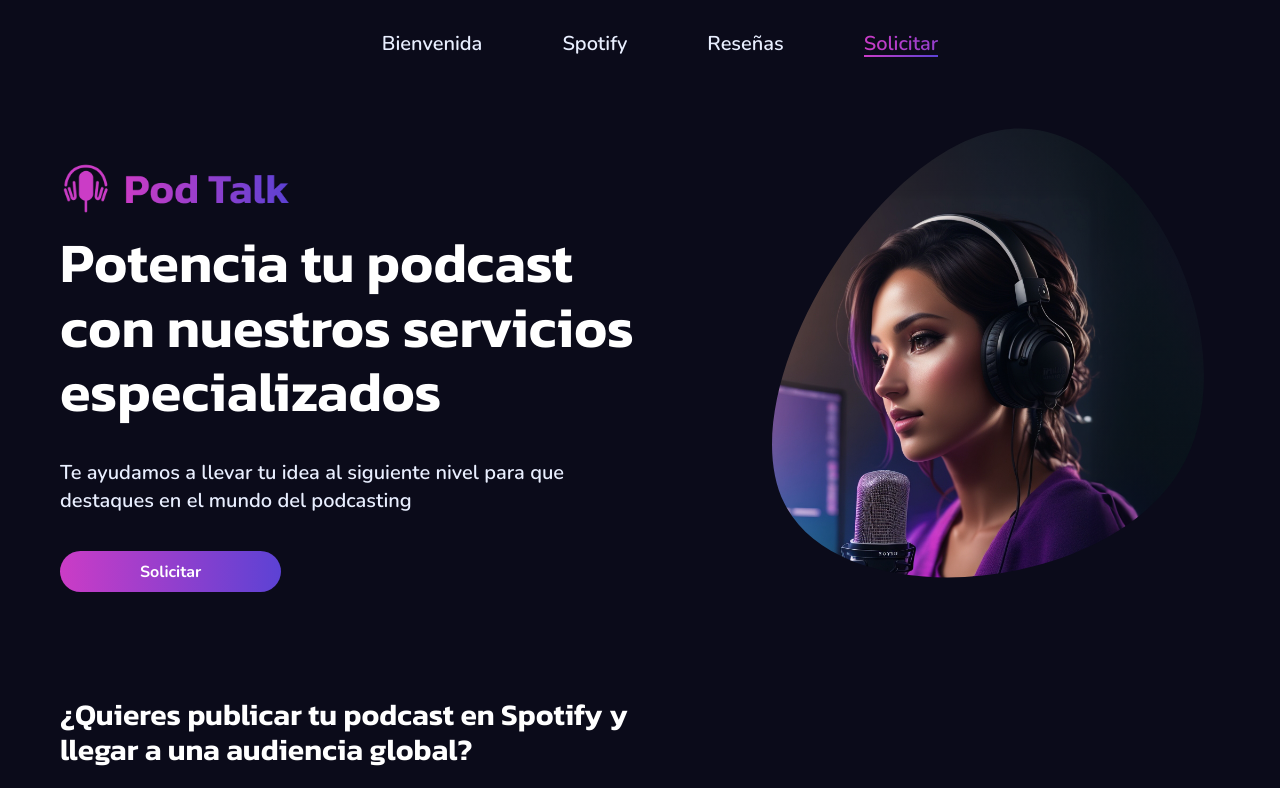
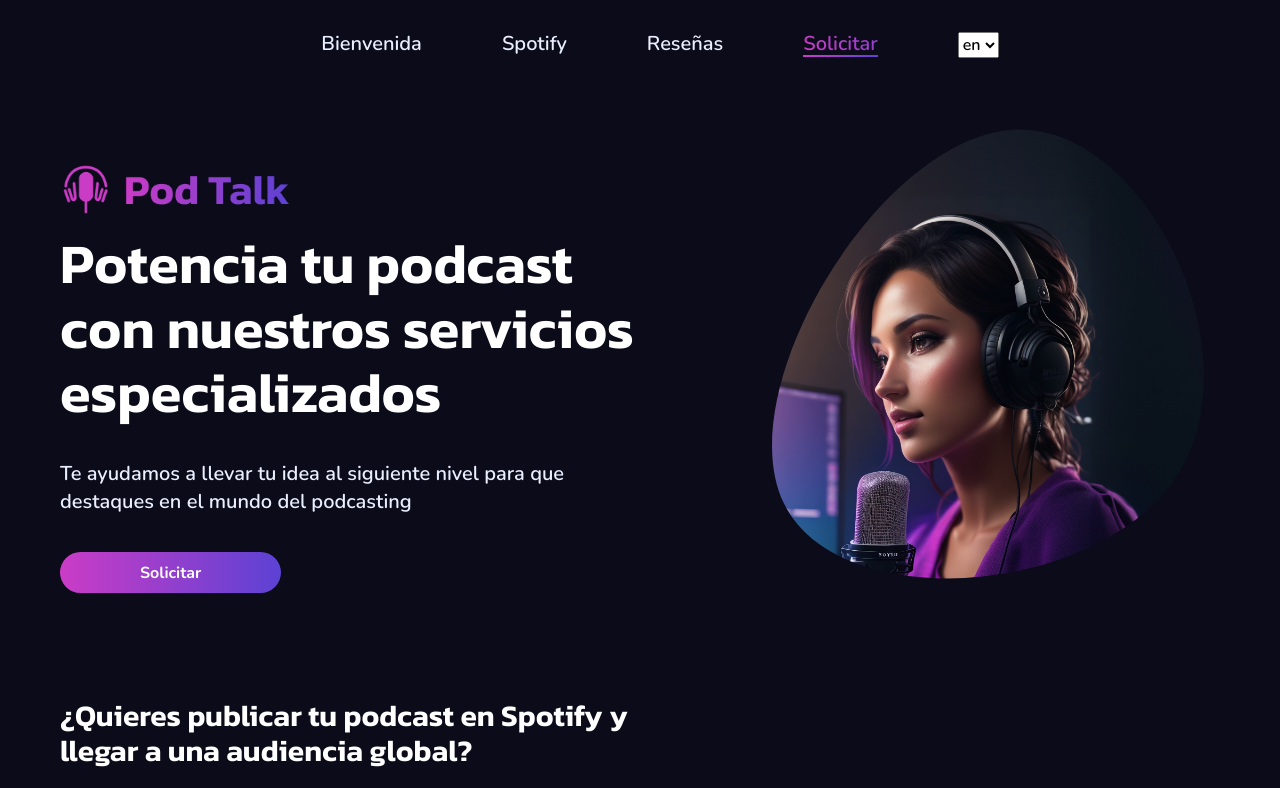
Before and after one commit to metalpoch/podcast-t2, a React (Vite) app in the folder client/: page / in a window 1280 px wide. Shown: the top 788 px of the page. Built offline with nearby package versions, Linux system fonts and the light colour scheme; no server answers.

Commit message:
feat: (add language and setLanguage on context)

```diff
--- a/client/src/App.jsx
+++ b/client/src/App.jsx
@@ -9,8 +9,8 @@ import Footer from "./components/Footer";
 export default function App() {
   return (
     <>
+    <SheetContextProvider>
       <Navbar />
-      <SheetContextProvider>
         <main>
           <Hero />
           <Spotify />
--- a/client/src/components/Navbar.jsx
+++ b/client/src/components/Navbar.jsx
@@ -1,8 +1,14 @@
-import { useState } from "react";
+import { useContext, useState } from "react";
 import { ImMenu } from "react-icons/im";
 import Style from "./Navbar.module.css";
+import { SheetContext } from "../context/SheetContext";
 
 export default function Navbar() {
+  const {language, setLanguage} = useContext(SheetContext)
+  const handleSelect = (event )=>{
+setLanguage(event.target.value)
+console.log(language)
+  }
   const [show, setShow] = useState(false);
   return (
     <nav className={`container ${Style.navbar}`} id="nav">
@@ -30,6 +36,14 @@ export default function Navbar() {
             Solicitar
           </a>
         </li>
+        <li>
+          <select name="language" onChange={handleSelect} id="language">
+            <option value="en">en</option>
+            <option value="es">es</option>
+            <option value="fr">fr</option>
+            <option value="de">de</option>
+          </select>
+        </li>
       </ul>
     </nav>
   );
--- a/client/src/components/TestimonialSlider.jsx
+++ b/client/src/components/TestimonialSlider.jsx
@@ -27,7 +27,10 @@ export default function TestimonialSlider() {
   const [index, setIndex] = useState(0);
   const [error, setError] = useState(null);
   const [testimonials, setTestimonials] = useState([]);
+  const [showTest, setShowTest] = useState([]);
   const {
+    language,
+    setLanguage,
     podcasters: { data, loading },
   } = useContext(SheetContext);
 
@@ -45,6 +48,10 @@ export default function TestimonialSlider() {
       );
   }, [data]);
 
+
+  useEffect(()=>{
+
+  }, [testimonials, language])
   const handlePrev = () => {
     setIndex(index === 0 ? testimonials.length - 3 : index - 1);
   };
--- a/client/src/context/SheetContext.jsx
+++ b/client/src/context/SheetContext.jsx
@@ -1,5 +1,5 @@
 /* eslint-disable react/prop-types */
-import { createContext } from "react";
+import { createContext, useState } from "react";
 import useFetch from "../hooks/useFetch";
 
 const URL_SUBS = import.meta.env.VITE_DATA_SUBCRIPTORS_URL;
@@ -8,11 +8,14 @@ const URL_PODCASTERS = import.meta.env.VITE_DATA_CLIENTS_URL;
 const SheetContext = createContext();
 
 const SheetContextProvider = (props) => {
+  const [language, setLanguage] = useState("en")
   const subs = useFetch({ url: URL_SUBS });
   const podcasters = useFetch({ url: URL_PODCASTERS });
 
   return (
-    <SheetContext.Provider value={{ subs, podcasters }}>
+    <SheetContext.Provider value={{
+      language, setLanguage, subs, podcasters
+      }}>
       {props.children}
     </SheetContext.Provider>
   );
```
